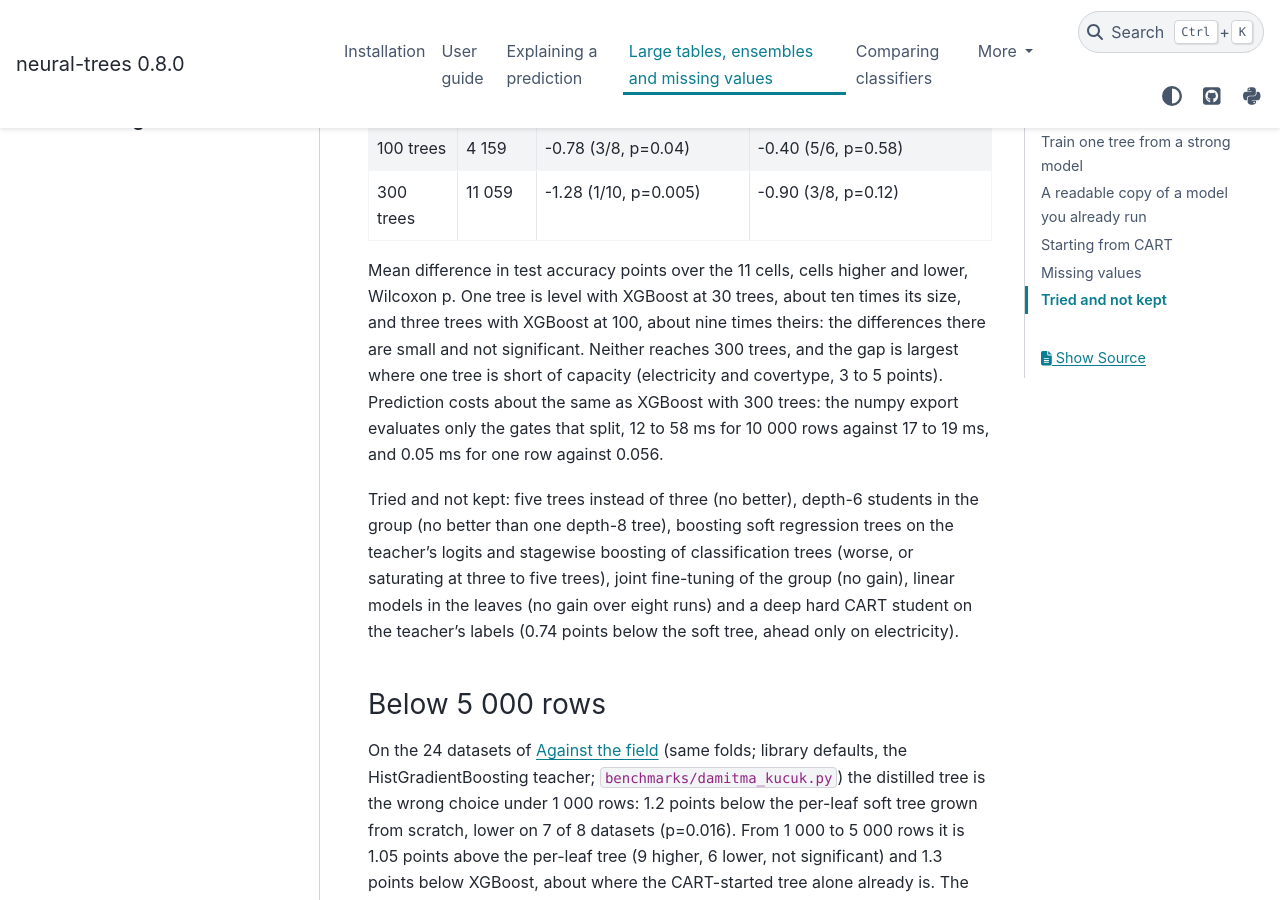
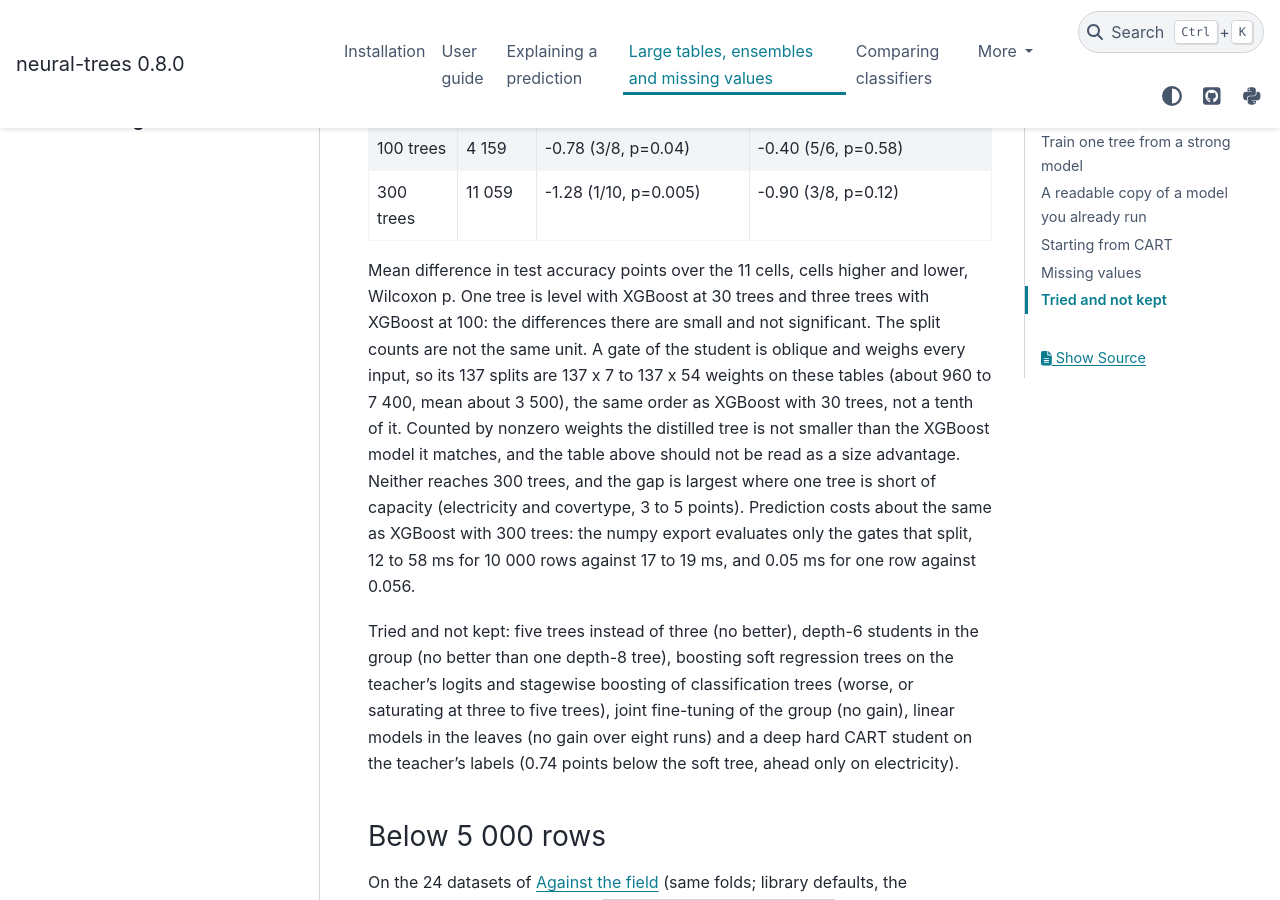
Before and after one commit to cgrtml/neural-trees, a Sphinx documentation site: the page built from docs/large_tables.rst, in a window 1280 px wide and 900 px high, scrolled down 4551 px. Built offline with Sphinx 7.4.7 and the PyData theme 0.15.4, drawn with Linux system fonts in a browser that asks for light colours; pages that are not in the unit, such as notebooks, are missing from menus.

Commit message:
Size claims: oblique gates weigh every input, so split counts are not XGBoost's unit; no size advantage

```diff
--- a/docs/large_tables.rst
+++ b/docs/large_tables.rst
@@ -163,9 +163,14 @@ XGBoost             its splits       one distilled tree     group of three
 ==================  ===============  =====================  =====================
 
 Mean difference in test accuracy points over the 11 cells, cells higher and
-lower, Wilcoxon p. One tree is level with XGBoost at 30 trees, about ten
-times its size, and three trees with XGBoost at 100, about nine times
-theirs: the differences there are small and not significant. Neither reaches 300 trees, and the gap is largest where
+lower, Wilcoxon p. One tree is level with XGBoost at 30 trees and three
+trees with XGBoost at 100: the differences there are small and not
+significant. The split counts are not the same unit. A gate of the student
+is oblique and weighs every input, so its 137 splits are 137 x 7 to
+137 x 54 weights on these tables (about 960 to 7 400, mean about 3 500),
+the same order as XGBoost with 30 trees, not a tenth of it. Counted by
+nonzero weights the distilled tree is not smaller than the XGBoost model it
+matches, and the table above should not be read as a size advantage. Neither reaches 300 trees, and the gap is largest where
 one tree is short of capacity (electricity and covertype, 3 to 5 points).
 Prediction costs about the same as XGBoost with 300 trees: the numpy export
 evaluates only the gates that split, 12 to 58 ms for 10 000 rows against
```
Also changed, not shown: CHANGELOG.md (+1 -1 lines), README.md (+9 -3 lines).
